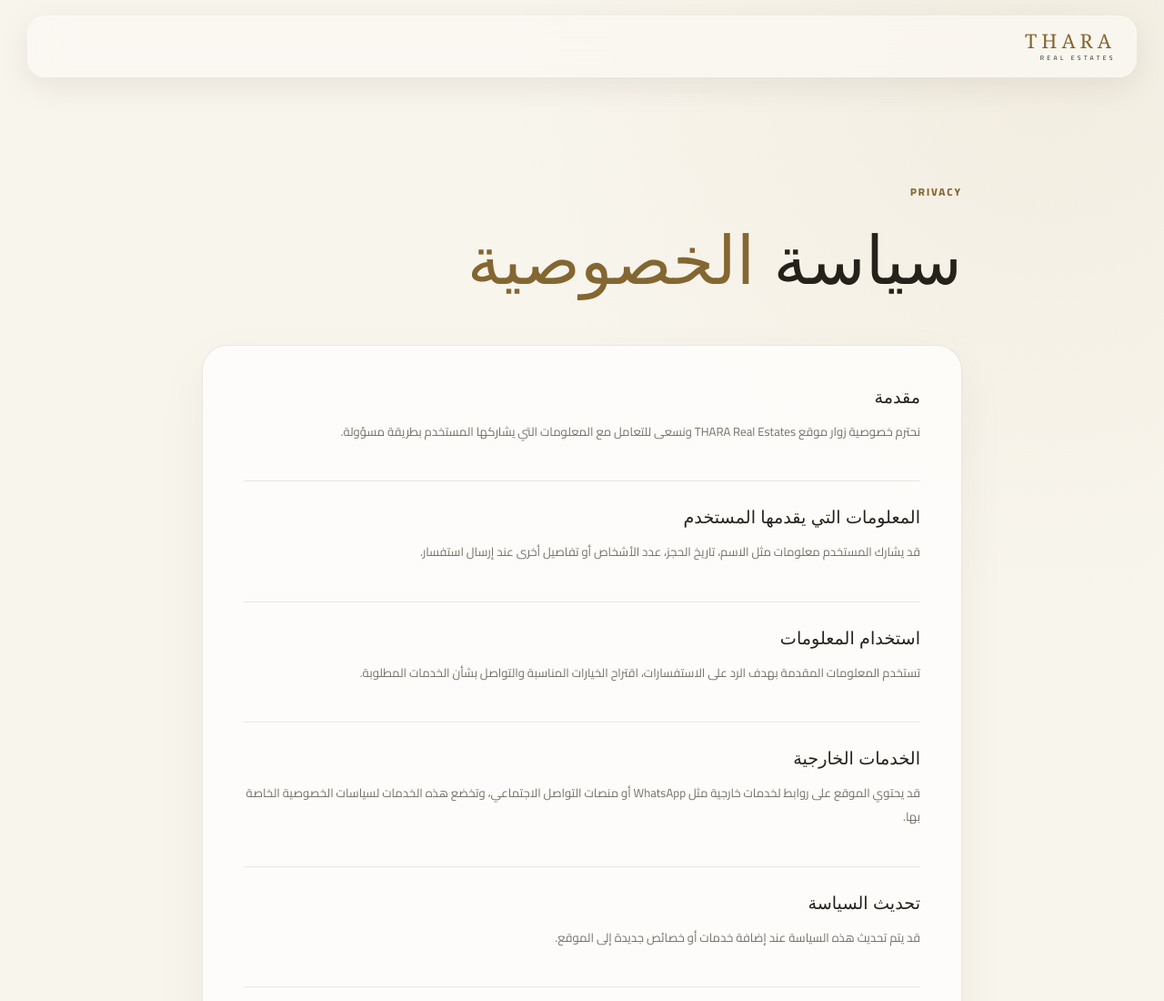
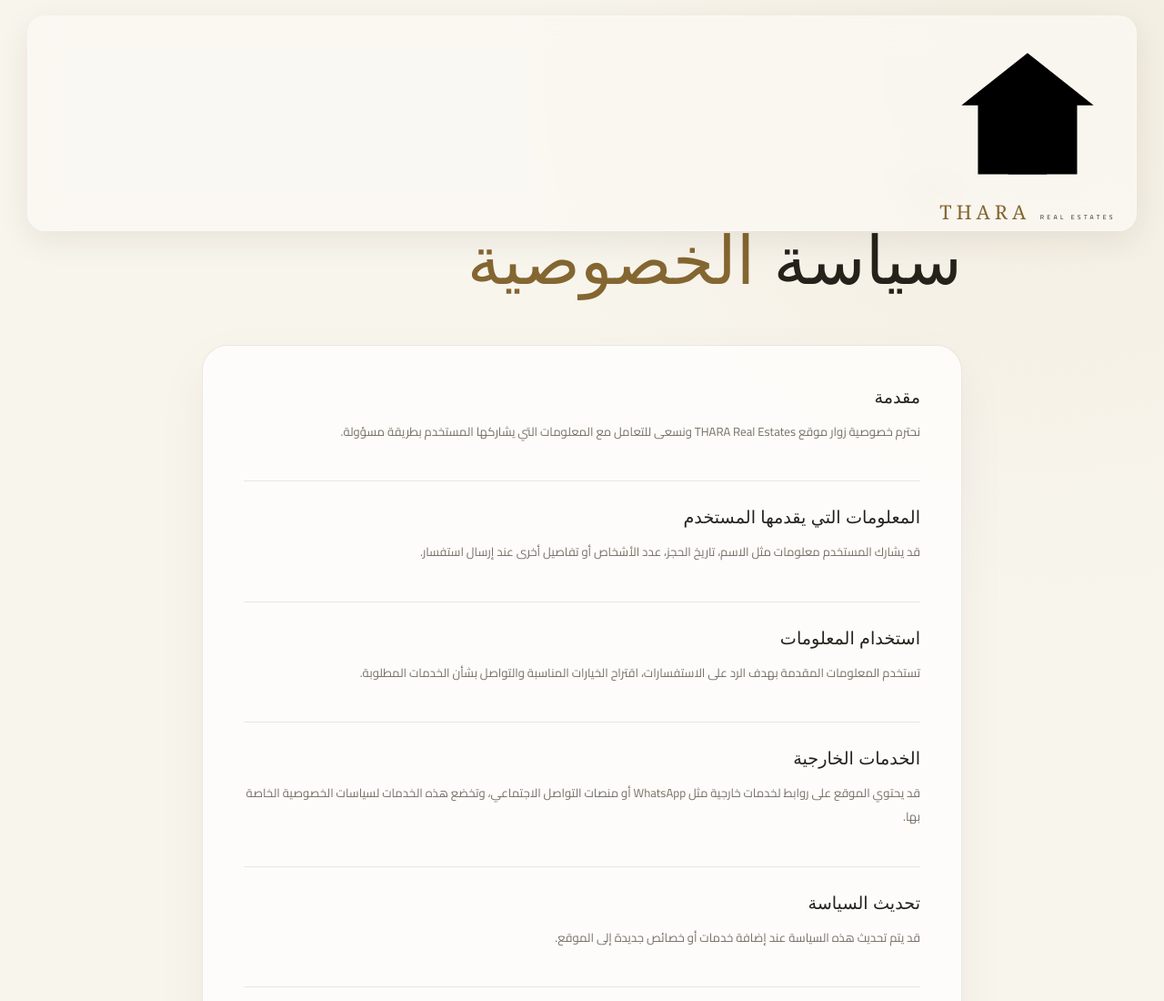
Before and after one commit to mohammedalqam/thara-website, a plain HTML site: page privacy.html in a window 1280 px wide. Shown: the top 1100 px of the page at 91% size. Drawn offline with Linux system fonts and the light colour scheme; a web font is replaced by a local one.

Commit message:
Add clickable villa logo to site header

```diff
--- a/privacy.html
+++ b/privacy.html
@@ -33,6 +33,13 @@
   <header class="site-header" id="siteHeader">
 
     <a href="index.html" class="brand">
+        <svg class="brand-icon" viewBox="0 0 64 64" aria-hidden="true" focusable="false">
+          <path d="M8 29 32 10l24 19" />
+          <path d="M14 27v27h36V27" />
+          <path d="M25 54V38h14v16" />
+          <path d="M9 54h46" />
+        </svg>
+        <span class="brand-copy">
 
       <span class="brand-main">
         THARA
@@ -42,7 +49,8 @@
         REAL ESTATES
       </span>
 
-    </a>
+    </span>
+      </a>
 
   </header>
 
```
